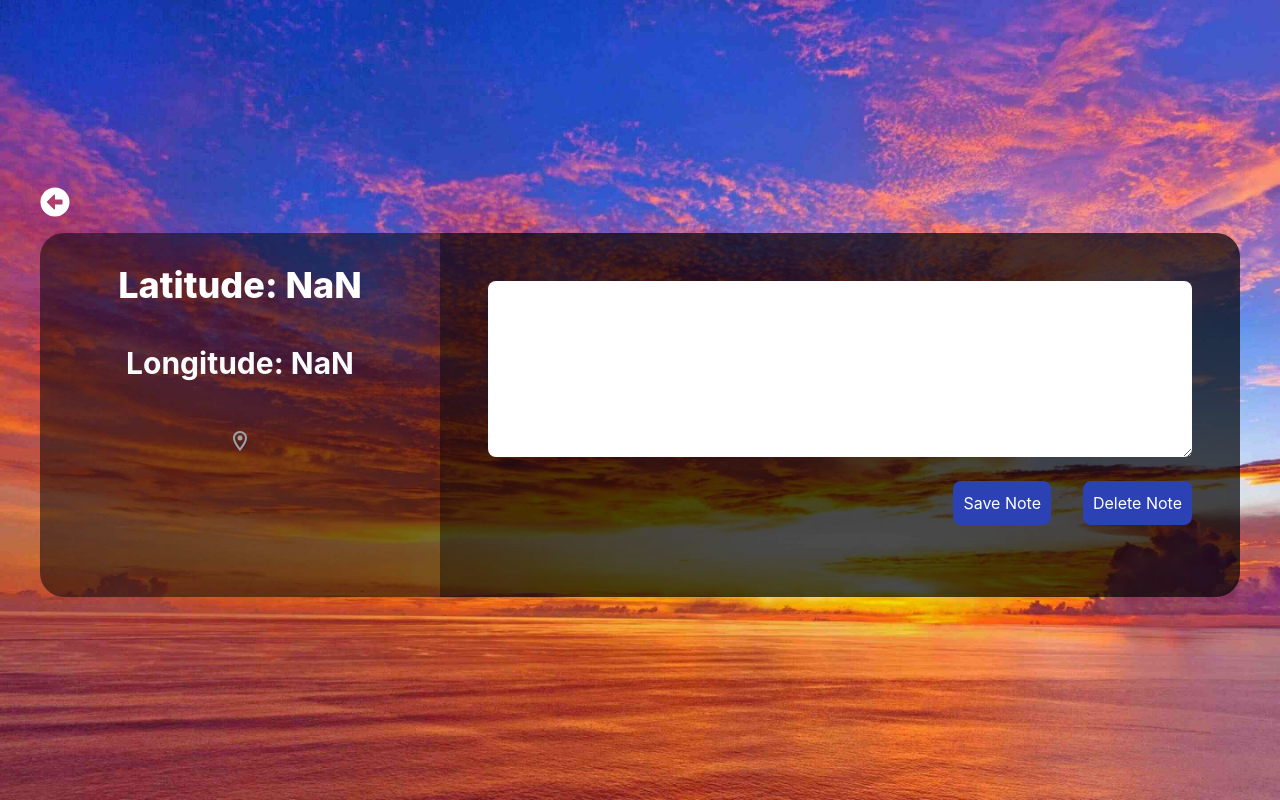
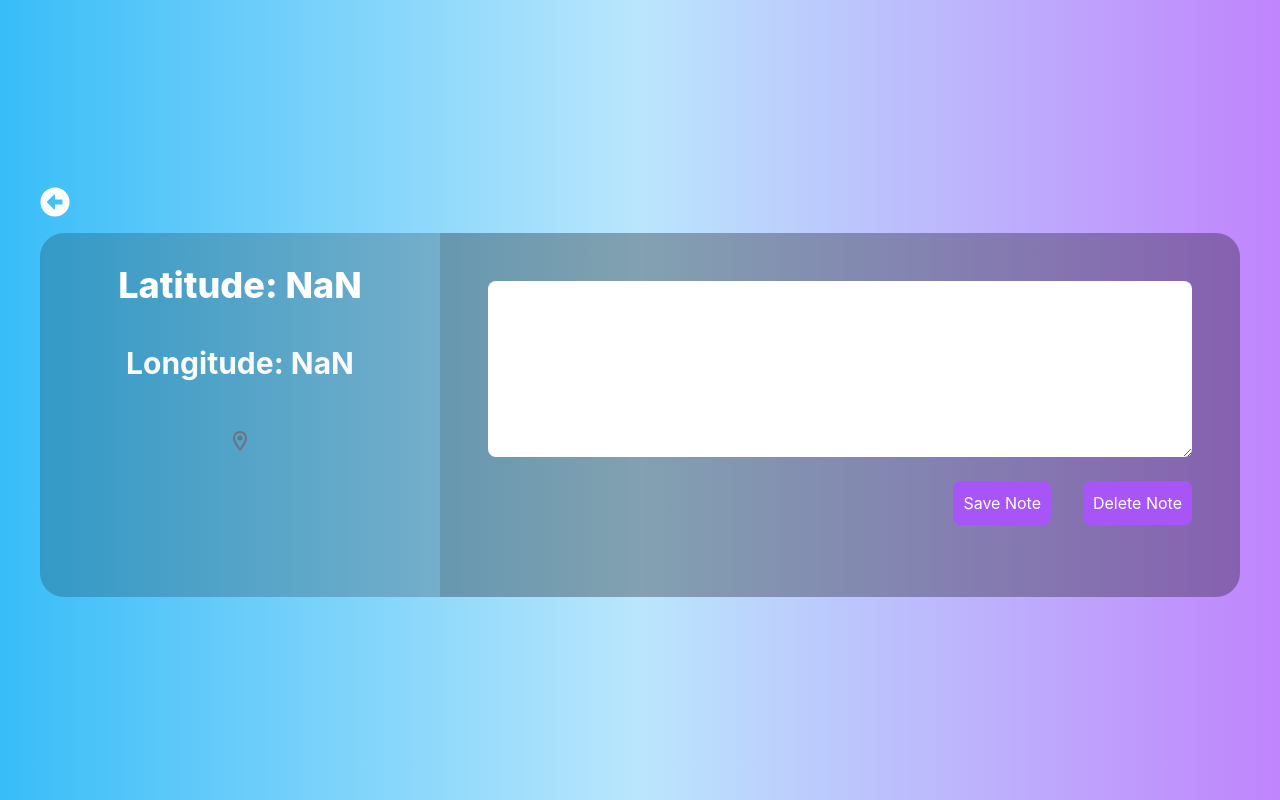
Before and after one commit to debbydora/nerdbug, a React (Vite) app: page /city-details/1 in a window 1280 px wide. Built offline with nearby package versions, Linux system fonts and the light colour scheme; no server answers; the HTML template or start-up script is replaced by a standard one.

Commit message:
updated background color

```diff
--- a/src/components/LeftAside/LeftAside.jsx
+++ b/src/components/LeftAside/LeftAside.jsx
@@ -32,10 +32,10 @@ const LeftAside = ({ data }) => {
               : `Longitude: ${Math.round(data?.lon * 100) / 100}`}
           </p>
           <div className="flex justify-center items-center">
-            <p className="text-gray-400 font-bold text-2xl mt-12">
+            <p className="text-gray-500 font-bold text-2xl mt-12">
               <MdOutlineLocationOn />
             </p>
-            <p className="text-gray-400 font-bold text-2xl mt-12">
+            <p className="text-gray-500 font-bold text-2xl mt-12">
               {data?.city ? data?.city : data?.name}
             </p>
           </div>
--- a/src/components/RightAside/RightAside.jsx
+++ b/src/components/RightAside/RightAside.jsx
@@ -22,14 +22,14 @@ const RightAside = ({
         />
         <div className="flex justify-end gap-x-8">
           <button
-            className="bg-[#2B41B4] p-2.5 rounded-lg transition-all duration-[200ms] ease-in-out transform hover:scale-[.98]"
+            className="bg-purple-500 p-2.5 rounded-lg transition-all duration-[200ms] ease-in-out transform hover:scale-[.98]"
             onClick={() => saveNotes(cityName)}
           >
             {saving ? "Saving ..." : "Save Note"}
           </button>
           <button
             onClick={() => deleteNotes(cityName)}
-            className="bg-[#2B41B4] p-2.5 rounded-lg hover:shadow-lg transition-all duration-[200ms] ease-in-out transform hover:scale-[.98]"
+            className="bg-purple-500 p-2.5 rounded-lg hover:shadow-lg transition-all duration-[200ms] ease-in-out transform hover:scale-[.98]"
           >
             {deleting ? "Deleting ..." : "Delete Note"}
           </button>
--- a/src/pages/WeatherDetail.jsx
+++ b/src/pages/WeatherDetail.jsx
@@ -28,7 +28,7 @@ const WeatherDetail = () => {
   return (
     <Layout>
       <div
-        className="detail w-full p-10 min-h-screen flex flex-col justify-center"
+        className="bg-gradient-to-r from-sky-400 via-sky-200 to-purple-400 w-full p-10 min-h-screen flex flex-col justify-center"
         data-testid="details"
       >
         <h1 className="text-white font-bold text-4xl cursor-pointer -mt-4 mb-4 flex gap-x-6 items-center">
@@ -40,10 +40,10 @@ const WeatherDetail = () => {
           {data?.city ? data.city : data?.state}
         </h1>
         <div className="grid grid-cols-1 sm:grid-cols-1 lg:grid-cols-6">
-          <aside className=" bg-black bg-opacity-50 col-span-1 lg:col-span-2 md:bg-cloud md:bg-bottom lg:bg-cloud bg-no-repeat bg-bottom bg-contain md:rounded-l-3xl">
+          <aside className=" bg-black bg-opacity-20 col-span-1 lg:col-span-2 md:bg-cloud md:bg-bottom lg:bg-cloud bg-no-repeat bg-bottom bg-contain md:rounded-l-3xl">
             <LeftAside data={data} />
           </aside>
-          <aside className="col-span-1 bg-black bg-opacity-70 lg:col-span-4  md:rounded-r-3xl">
+          <aside className="col-span-1 bg-black bg-opacity-30 lg:col-span-4  md:rounded-r-3xl">
             <RightAside
               data={data}
               notes={notes}
```
